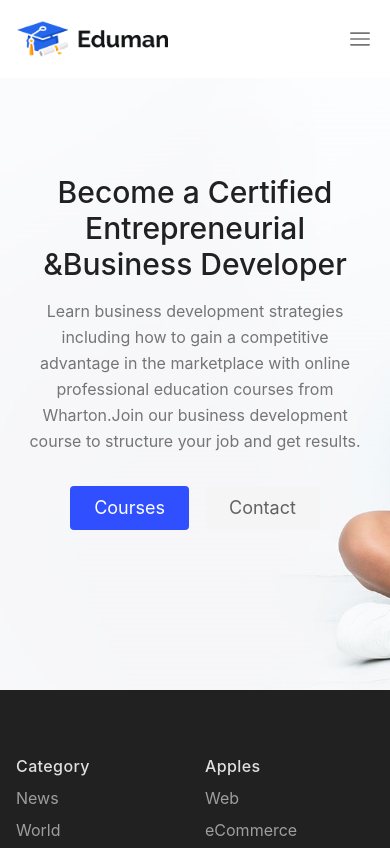
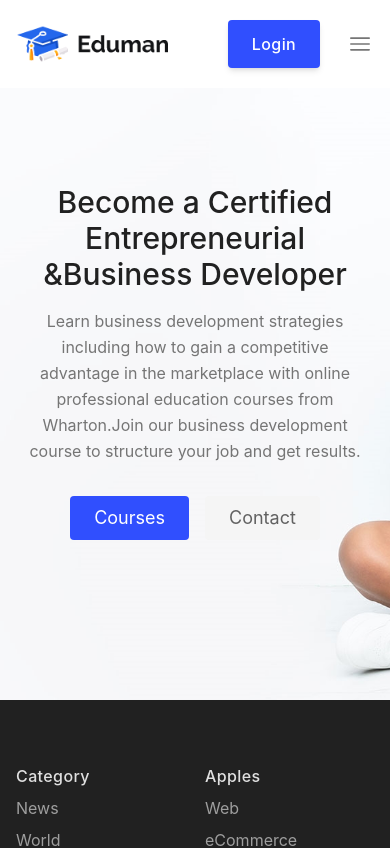
Before and after one commit to himelhasan/Eduman-client-side, a React (Create React App) app: page / in a window 390 px wide. Shown: the top 848 px of the page. Built offline with nearby package versions, Linux system fonts and the light colour scheme; no server answers.

Commit message:
mobile header login logout issue fix

```diff
--- a/src/Pages/Shared/Header/Header.js
+++ b/src/Pages/Shared/Header/Header.js
@@ -86,7 +86,7 @@ const Header = () => {
             </ul>
           </div>
         ) : (
-          <ul className="flex items-center hidden space-x-8 lg:flex">
+          <ul className="flex items-center space-x-8 lg:flex">
             <li>
               <Link
                 to="/login"
```
Also changed, not shown: firebase.json (added), 2 other files (tests, documents, lock files or other folders).
